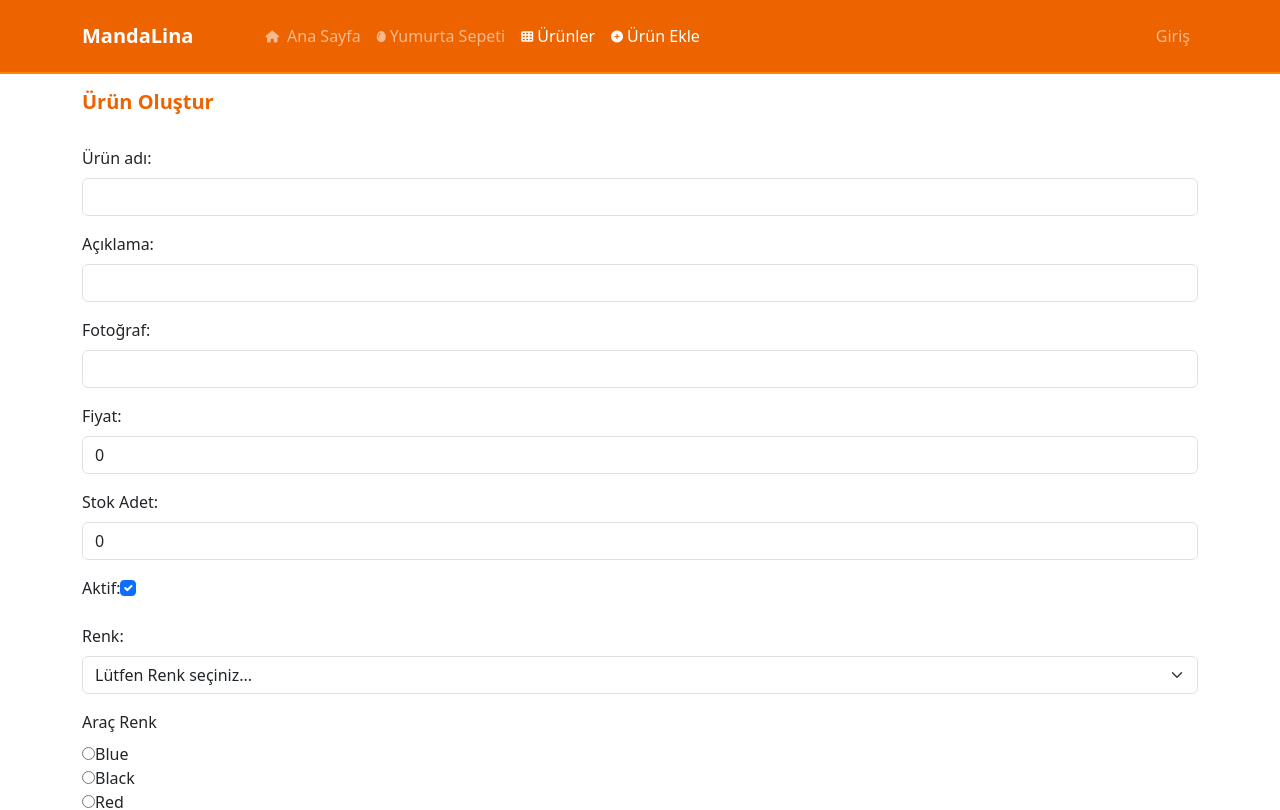
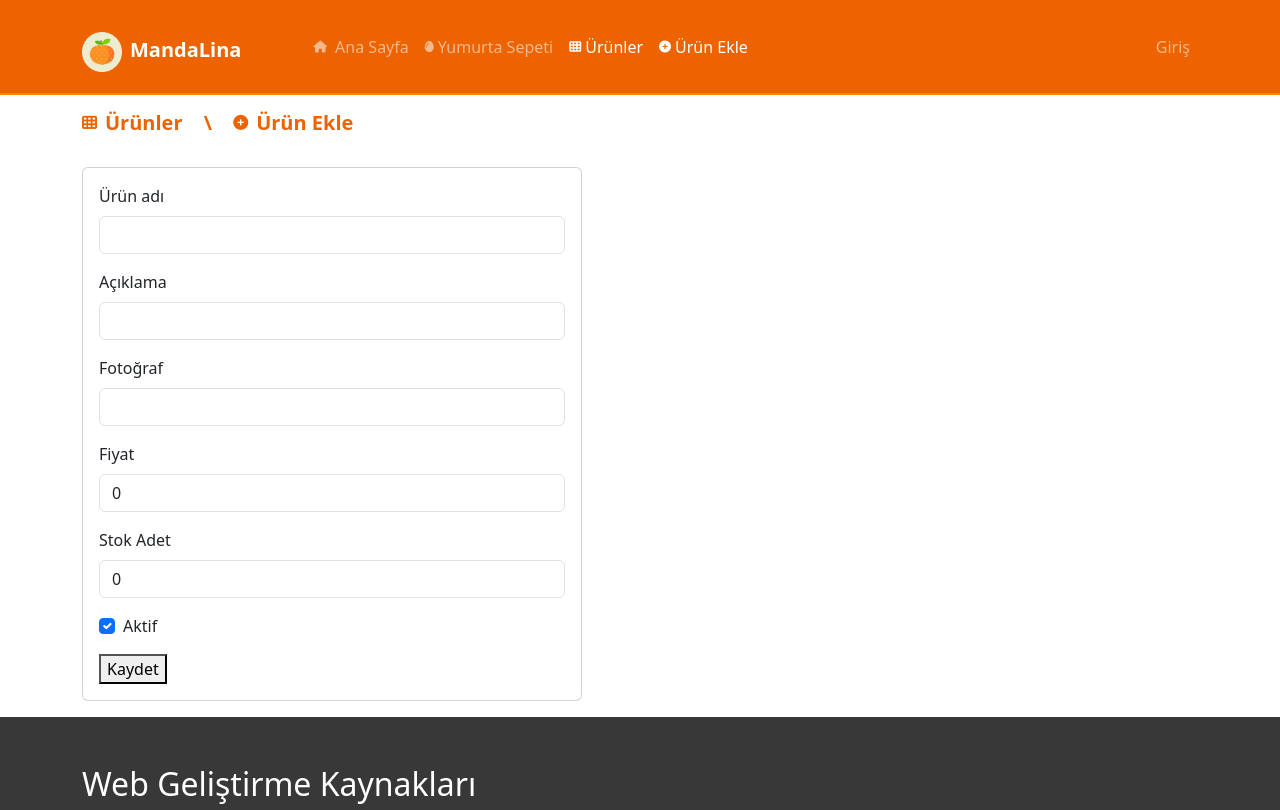
Before and after one commit to kenanturgay/nextgen-react-tailwindcss, a React app: page /products/create in a window 1280 px wide. Shown: the top 810 px of the page. Built offline with nearby package versions, Linux system fonts and the light colour scheme.

Commit message:
forms updates

```diff
--- a/src/components/CounterCard.js
+++ b/src/components/CounterCard.js
@@ -18,11 +18,15 @@ const CounterCard = ({
 
   return (
     <div className="counter-card">
+      <div className="yumurta-sepeti"></div>
+      <div className="yumurta-form">
         <h3>Organik Yumurta Sepeti</h3>
         <hr />
-      <p>
-        Counter: <strong>{counter}</strong>
-      </p>
+        <div className="d-flex justify-content-between align-items-center py-3">
+          <div>
+            Yumurta Adedi: <strong className="fs-2">{counter}</strong>
+          </div>
+          <div>
             <button className="btn btn-secondary me-1" onClick={arti1}>
               +{artisMiktari}
             </button>
@@ -32,27 +36,44 @@ const CounterCard = ({
             <button className="btn btn-secondary me-1" onClick={yuz}>
               100
             </button>
+          </div>
+        </div>
 
-      <hr />
-      <p>
-        Artış Miktarı: <strong>{artisMiktari}</strong>
-      </p>
+        <div className="d-flex justify-content-between align-items-center py-3">
+          <div>
+            Adet Artış Miktarı: <strong className="fs-2">{artisMiktari}</strong>
+          </div>
+          <div>
             <Button className="me-1" onClick={artisMiktariArttir}>
               +1
             </Button>
             <Button className="me-1" onClick={artisMiktariAzalt}>
               -1
             </Button>
+          </div>
+        </div>
+
+        <div className="d-flex justify-content-between align-items-center py-3">
+          <div>
+            Tane Fiyat: <strong className="fs-2">{taneFiyat}</strong> TL
+          </div>
+          <div>
+            <Button
+              className="me-1"
+              onClick={() => setTaneFiyat(taneFiyat + 1)}
+            >
+              +1
+            </Button>
+            <Button onClick={() => setTaneFiyat(taneFiyat - 1)}>-1</Button>
+          </div>
+        </div>
 
         <hr />
-      <p>
-        Tane Fiyat: <strong>{taneFiyat}</strong>
-      </p>
-      <Button onClick={() => setTaneFiyat(taneFiyat + 1)}>+1</Button>
-      <Button onClick={() => setTaneFiyat(taneFiyat - 1)}>-1</Button>
-
-      <hr />
-      <h4>Toplam Fiyat: {fiyat} TL</h4>
+        <h4>
+          Toplam Fiyat: <strong className="color-orange fs-1"> {fiyat}</strong>{" "}
+          TL
+        </h4>
+      </div>
     </div>
   );
 };
--- a/src/components/LoginForm.js
+++ b/src/components/LoginForm.js
@@ -66,7 +66,7 @@ const LoginForm = () => {
             value={formData.rememberMe}
             onChange={inputChangeHandler}
           />
-          <label className="form-check-label" for="rememberMe">
+          <label className="form-check-label" htmlFor="rememberMe">
             Beni hatırla
           </label>
         </div>
--- a/src/components/ProductCard2.js
+++ b/src/components/ProductCard2.js
@@ -17,19 +17,19 @@ import { Link } from "react-router-dom";
 
 const generateImages = () => [
   {
-    src: `https://picsum.photos/id/${Math.round(Math.random() * 1000)}/300/400`,
+    src: `https://picsum.photos/id/${Math.round(Math.random() * 1000)}/500/400`,
     altText: "Image 1",
     caption: "Image 1",
     key: 1,
   },
   {
-    src: `https://picsum.photos/id/${Math.round(Math.random() * 1000)}/300/400`,
+    src: `https://picsum.photos/id/${Math.round(Math.random() * 1000)}/500/400`,
     altText: "Image 2",
     caption: "Image 2",
     key: 2,
   },
   {
-    src: `https://picsum.photos/id/${Math.round(Math.random() * 1000)}/300/400`,
+    src: `https://picsum.photos/id/${Math.round(Math.random() * 1000)}/500/400`,
     altText: "Image 3",
     caption: "Image 3",
     key: 3,
@@ -110,6 +110,8 @@ const ProductCard2 = ({ product, deleteProduct }) => {
       <CardBody>
         <CardTitle tag="h5">{product.name}</CardTitle>
         <CardText>{product.description}</CardText>
+        <CardText>Renk: {product.color}</CardText>
+        <CardText>Fiyat: {product.price} TL</CardText>
       </CardBody>
       <CardBody className="d-flex flex-column gap-1 flex-grow-0">
         <Button size="sm" color="primary" onClick={goProductDetail}>
--- a/src/components/ProductForm.js
+++ b/src/components/ProductForm.js
@@ -2,7 +2,7 @@ import axios from "axios";
 import { useEffect, useState } from "react";
 import { useHistory } from "react-router-dom";
 
-const ProductForm = () => {
+const ProductForm = ({ productData }) => {
   const [product, setProduct] = useState({
     name: "",
     description: "",
@@ -37,101 +37,83 @@ const ProductForm = () => {
   };
 
   useEffect(() => {
-    console.log("Product: ", product);
+    console.log("Product data güncellendi: ", product);
   }, [product]);
 
+  useEffect(() => {
+    productData && setProduct(productData);
+  }, [productData]);
+
   return (
-    <form onSubmit={productSubmitHandler}>
-      <div>
-        <label>
-          Ürün adı:
+    <div className="card login-form">
+      <form onSubmit={productSubmitHandler} className="card-body">
+        <div className="mb-3">
+          <label className="form-label">Ürün adı</label>
           <input
+            className="form-control"
             type="text"
             value={product.name}
             name="name"
             onChange={inputChangeHandler}
           />
-        </label>
         </div>
-      <div>
-        <label>
-          Açıklama:
+        <div className="mb-3">
+          <label className="form-label">Açıklama</label>
           <input
+            className="form-control"
             type="text"
             name="description"
             value={product.description}
             onChange={inputChangeHandler}
           />
-        </label>
         </div>
-      <div>
-        <label>
-          Fotoğraf:
+        <div className="mb-3">
+          <label className="form-label">Fotoğraf</label>
           <input
+            className="form-control"
             type="url"
             name="img"
             value={product.img}
             onChange={inputChangeHandler}
           />
-        </label>
         </div>
-      <div>
-        <label>
-          Fiyat:
+        <div className="mb-3">
+          <label className="form-label">Fiyat</label>
           <input
+            className="form-control"
             type="number"
             name="price"
             value={product.price}
             onChange={inputChangeHandler}
           />
-        </label>
         </div>
-      <div>
-        <label>
-          Stok Adet:
+        <div className="mb-3">
+          <label className="form-label">Stok Adet</label>
           <input
+            className="form-control"
             type="number"
             name="stock"
             value={product.stock}
             onChange={inputChangeHandler}
           />
-        </label>
         </div>
-      <div>
-        <label>
-          Aktif:
+        <div className="mb-3 form-check">
           <input
+            id="active"
+            className="form-check-input"
             type="checkbox"
             name="active"
             checked={product.active}
             onChange={inputChangeHandler}
           />
+          <label className="form-check-label" htmlFor="active">
+            Aktif
           </label>
         </div>
-      <div>
-        <label>
-          Renk:
-          <select
-            name="color"
-            value={product.color}
-            onChange={inputChangeHandler}
-          >
-            <option value="" disabled>
-              Lütfen Renk seçiniz...
-            </option>
-            <option value="blue">Blue</option>
-            <option value="black">Black</option>
-            <option value="red">Red</option>
-            <option value="yellow">Yellow</option>
-            <option value="green">Green</option>
-            <option value="brown">Brown</option>
-            <option value="white">White</option>
-            <option value="orange">Orange</option>
-          </select>
-        </label>
-      </div>
+
         <button type="submit">Kaydet</button>
       </form>
+    </div>
   );
 };
 
--- a/src/components/ProductYupForm.js
+++ b/src/components/ProductYupForm.js
@@ -222,24 +222,7 @@ const ProductYupForm = ({ productData }) => {
         </Input>
         <FormFeedback>{formErrors.color}</FormFeedback>
       </FormGroup>
-      <FormGroup>
-        <Label>Araç Renk</Label>
 
-        {renkler.map((renk) => (
-          <div>
-            <label>
-              <input
-                type="radio"
-                value={renk}
-                checked={product.color == renk}
-                name="color"
-                onChange={inputChangeHandler}
-              />
-              {renk}
-            </label>
-          </div>
-        ))}
-      </FormGroup>
       <Button color="primary" type="submit" disabled={!formValid}>
         Kaydet
       </Button>
--- a/src/index.css
+++ b/src/index.css
@@ -31,16 +31,32 @@ code {
   color: white;
 }
 
+.logo-icon {
+  height: 40px;
+  width: auto;
+  margin-right: 0.5rem;
+}
+
 .layout > footer {
   background-color: rgb(56, 56, 56);
   color: white;
 }
 
 .counter-card {
-  padding: 2rem;
+  padding: 0;
   border: 1px solid #ccc;
   border-radius: 0.5rem;
-  max-width: 500px;
+  display: flex;
+  overflow: hidden;
+}
+.counter-card > .yumurta-sepeti {
+  min-width: 300px;
+  background-image: url("./assets/sepet-yumurta.png");
+  background-position: center;
+}
+.counter-card > .yumurta-form {
+  padding: 5rem;
+  flex-grow: 1;
 }
 
 .sticky {
@@ -142,3 +158,7 @@ h1.page-title {
 .login-form {
   max-width: 500px;
 }
+
+.color-orange {
+  color: #ec6300;
+}
--- a/src/layout/Header.js
+++ b/src/layout/Header.js
@@ -1,10 +1,12 @@
 import { Link, NavLink } from "react-router-dom";
+import mandarinIcon from "./../assets/mandarin.png";
 
 const Header = () => {
   return (
     <nav className="navbar navbar-expand-sm py-3" data-bs-theme="dark">
       <div className="container">
-        <a className="navbar-brand pe-5" href="#">
+        <a className="navbar-brand pe-5 pt-3" href="#">
+          <img src={mandarinIcon} className="logo-icon" />
           MandaLina
         </a>
         <button
--- a/src/pages/ProductCreatePage.js
+++ b/src/pages/ProductCreatePage.js
@@ -1,12 +1,15 @@
-import LoginForm from "../components/LoginForm";
 import ProductForm from "../components/ProductForm";
-import ProductYupForm from "../components/ProductYupForm";
 
 const ProductCreatePage = () => {
   return (
     <div className="page">
-      <h1  className="page-title">Ürün Oluştur</h1>
-      <ProductYupForm />
+      <h1 className="page-title">
+        <i className="fa-solid fa-table-cells fa-xs me-2"></i>
+        Ürünler <span className="me-3"></span>\{" "}
+        <i className="fa-solid fa-circle-plus fa-xs ms-3 me-2"></i>
+        Ürün Ekle
+      </h1>
+      <ProductForm />
     </div>
   );
 };
--- a/src/pages/ProductEditPage.js
+++ b/src/pages/ProductEditPage.js
@@ -2,7 +2,7 @@ import axios from "axios";
 import { useEffect, useState } from "react";
 import { useParams, useHistory } from "react-router-dom";
 import { Button } from "reactstrap";
-import ProductYupForm from "../components/ProductYupForm";
+import ProductForm from "../components/ProductForm";
 
 const ProductEditPage = () => {
   // productId url den yakala
@@ -31,11 +31,14 @@ const ProductEditPage = () => {
         <Button className="me-2" onClick={goBack}>
           <i className="fa-solid fa-chevron-left"></i>
         </Button>
+        <i className="fa-solid fa-table-cells fa-xs me-2"></i>
+        Ürünler <span className="me-3"></span>\{" "}
+        <i className="fa-solid fa-pen fa-xs ms-3 me-2"></i>
         Ürün Düzenle: {product?.name}
       </h1>
       <div>
         {/* Ürün Formu Konulacak */}
-        <ProductYupForm productData={product} />
+        <ProductForm productData={product} />
       </div>
     </>
   );
```
Also changed, not shown: src/assets/mandarin.png (added), src/assets/sepet-yumurta.png (added). Lines whose indentation alone changed are shown as unchanged.
